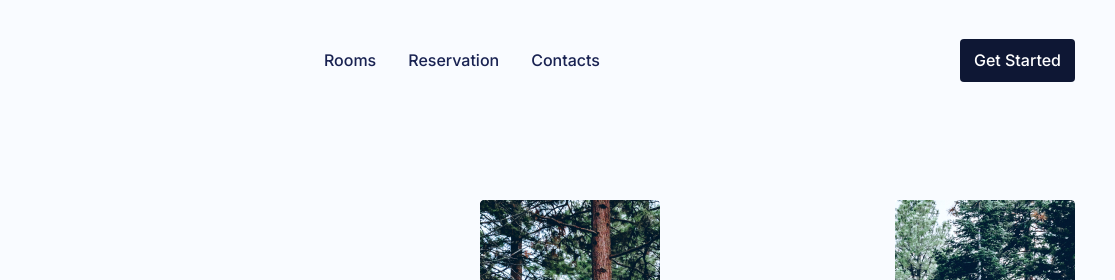
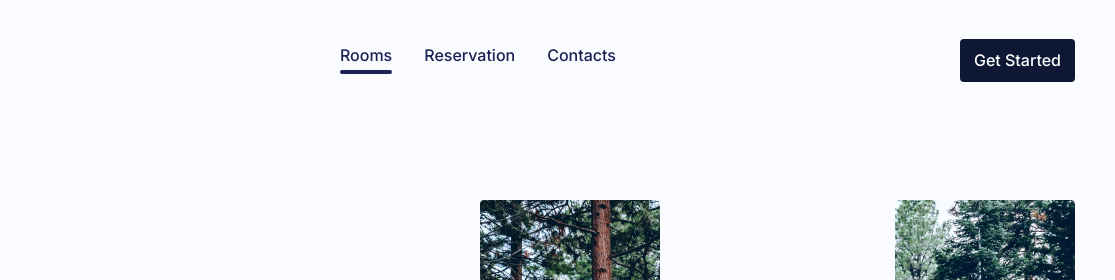
Before and after one commit to max-abraztsov/Cootels, a website built with webpack: page src/index.html in a window 1280 px wide. Both pictures are taken after a click on the link "Rooms". Shown: the top 280 px of the page, 165-1280 px from the left. Built offline with nearby package versions, Linux system fonts and the light colour scheme; files whose address does not match are found by name.

Commit message:
develop functions for stroke

```diff
--- a/src/index.html
+++ b/src/index.html
@@ -21,6 +21,7 @@
                     <li><a href="#" class="header__item">Reservation</a></li>
                     <li><a href="#" class="header__item">Contacts</a></li>
                 </ul>
+                <div class="header__stroke"></div>
             </nav>
             <div class="header__button button">
                 <a href="#" class="header__button-link link">Get Started</a>
--- a/src/js/script.js
+++ b/src/js/script.js
@@ -28,6 +28,10 @@ window.addEventListener('DOMContentLoaded', ()=>{
     const client = document.querySelector(".client");
     const clientParentItems = client.querySelector(".client__items");
     const clientPoints = client.querySelectorAll(".client__point");
+
+    const header = document.querySelector(".header");
+    const headerItems = header.querySelectorAll(".header__item");
+    const headerStroke = header.querySelector(".header__stroke");
 
     // Functions for tabs /////////////////////////////////////////////
     function strokeEditAdd(index){
@@ -97,6 +101,8 @@ window.addEventListener('DOMContentLoaded', ()=>{
         });
     });
 
+    // functions for slider
+
     let numberOfItems = clientParentItems.children.length;
     clientParentItems.style.width = `${numberOfItems*793}px`;
     addStylesForPoint(0);
@@ -121,5 +127,15 @@ window.addEventListener('DOMContentLoaded', ()=>{
             clientParentItems.style.right = `${index*793}px`;
             addStylesForPoint(index);
         });
-    })
+    });
+
+    // functions for stroke
+
+    headerItems.forEach((item, index, array) => {
+        item.addEventListener('click', () => {
+            headerStroke.style.width = `${headerItems[index].offsetWidth}px`;
+            headerStroke.style.marginLeft = `${headerItems[index].offsetLeft}px`;
+        });
+    });
+
 });
--- a/src/scss/style.scss
+++ b/src/scss/style.scss
@@ -42,6 +42,9 @@
 }
 .header__items {
     display:flex;
+    position: relative;
+    top:0;
+    left:0;
 }
 .header__item {
     font-family: 'Inter';
@@ -50,7 +53,18 @@
     font-size: 16px;
     line-height: 19px;
     color: #192252;
-    padding-right:32px;
+    margin-right:32px;
+}
+.header__items li:last-child .header__item{
+    margin-right:0;
+}
+.header__stroke{
+    margin-top:5px;
+    width:52px;
+    height:4px;
+    background-color: #192252;
+    border-radius:2px;
+    transition:0.4s;
 }
 .header__button {
     padding:12px 14px;
```
Also changed, not shown: dist/index.html, 6 other files.
